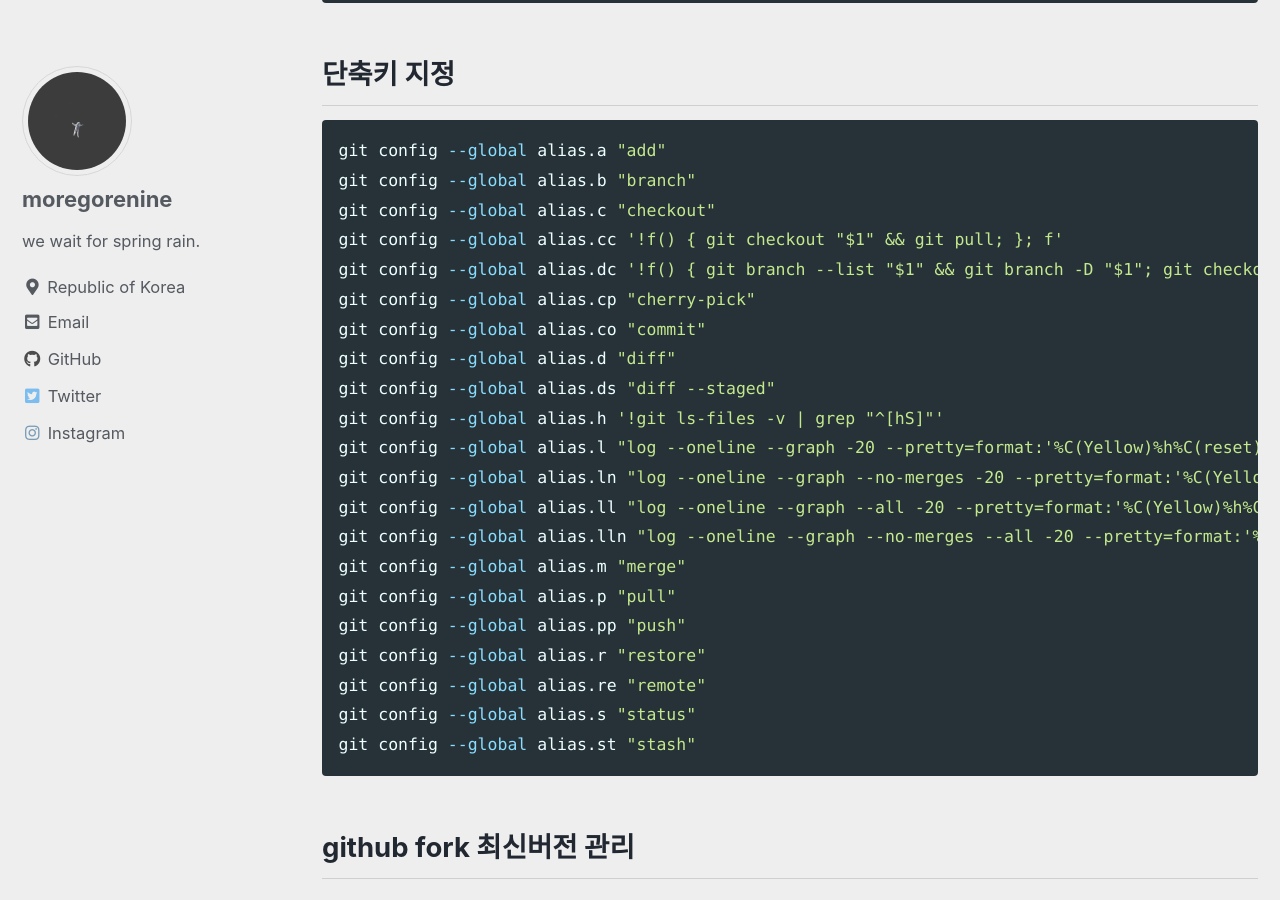
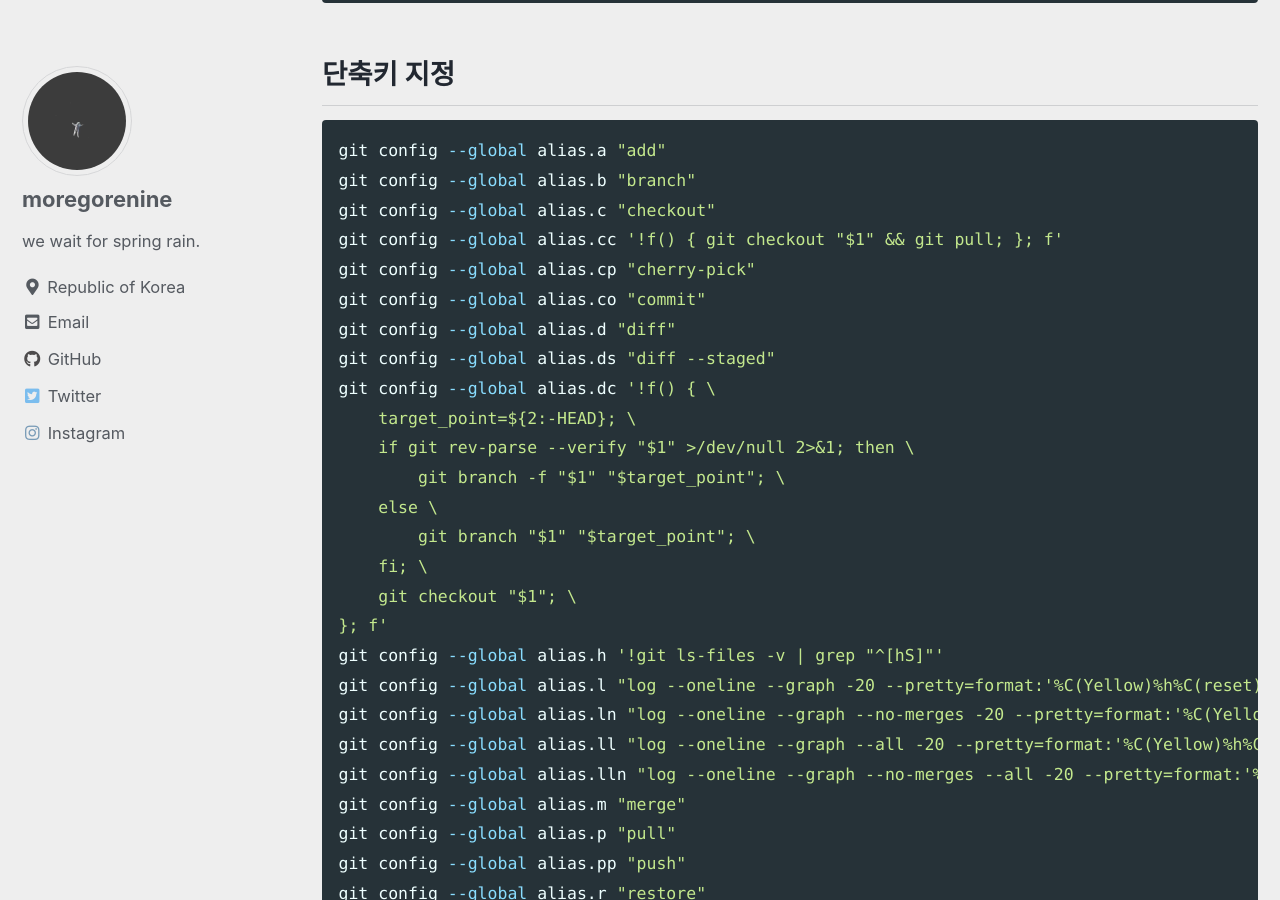
Before and after one commit to moregorenine/moregorenine.github.io, a Jekyll site: the page built from _posts/git/2021-7-1-git.md, in a window 1280 px wide and 900 px high, scrolled down 1317 px. Built offline with Jekyll 4.4.1, drawn with Linux system fonts in a browser that asks for light colours; cached includes are drawn as plain includes; comment, search, counter and statistics services are not loaded.

Commit message:
Refactor 'dc' alias for branch creation and checkout
Updated the 'dc' alias to create or force-update a branch and checkout.

```diff
--- a/_posts/git/2021-7-1-git.md
+++ b/_posts/git/2021-7-1-git.md
@@ -22,11 +22,19 @@ git config --global alias.a "add"
 git config --global alias.b "branch"
 git config --global alias.c "checkout"
 git config --global alias.cc '!f() { git checkout "$1" && git pull; }; f'
-git config --global alias.dc '!f() { git branch --list "$1" && git branch -D "$1"; git checkout -b "$1"; }; f'
 git config --global alias.cp "cherry-pick"
 git config --global alias.co "commit"
 git config --global alias.d "diff"
 git config --global alias.ds "diff --staged"
+git config --global alias.dc '!f() { \
+    target_point=${2:-HEAD}; \
+    if git rev-parse --verify "$1" >/dev/null 2>&1; then \
+        git branch -f "$1" "$target_point"; \
+    else \
+        git branch "$1" "$target_point"; \
+    fi; \
+    git checkout "$1"; \
+}; f'
 git config --global alias.h '!git ls-files -v | grep "^[hS]"'
 git config --global alias.l "log --oneline --graph -20 --pretty=format:'%C(Yellow)%h%C(reset) %s %C(auto)%d%C(reset) %C(dim yellow)%an%C(reset) %C(dim cyan)%ci%C(reset)'"
 git config --global alias.ln "log --oneline --graph --no-merges -20 --pretty=format:'%C(Yellow)%h%C(reset) %s %C(auto)%d%C(reset) %C(dim yellow)%an%C(reset) %C(dim cyan)%ci%C(reset)'"
```
